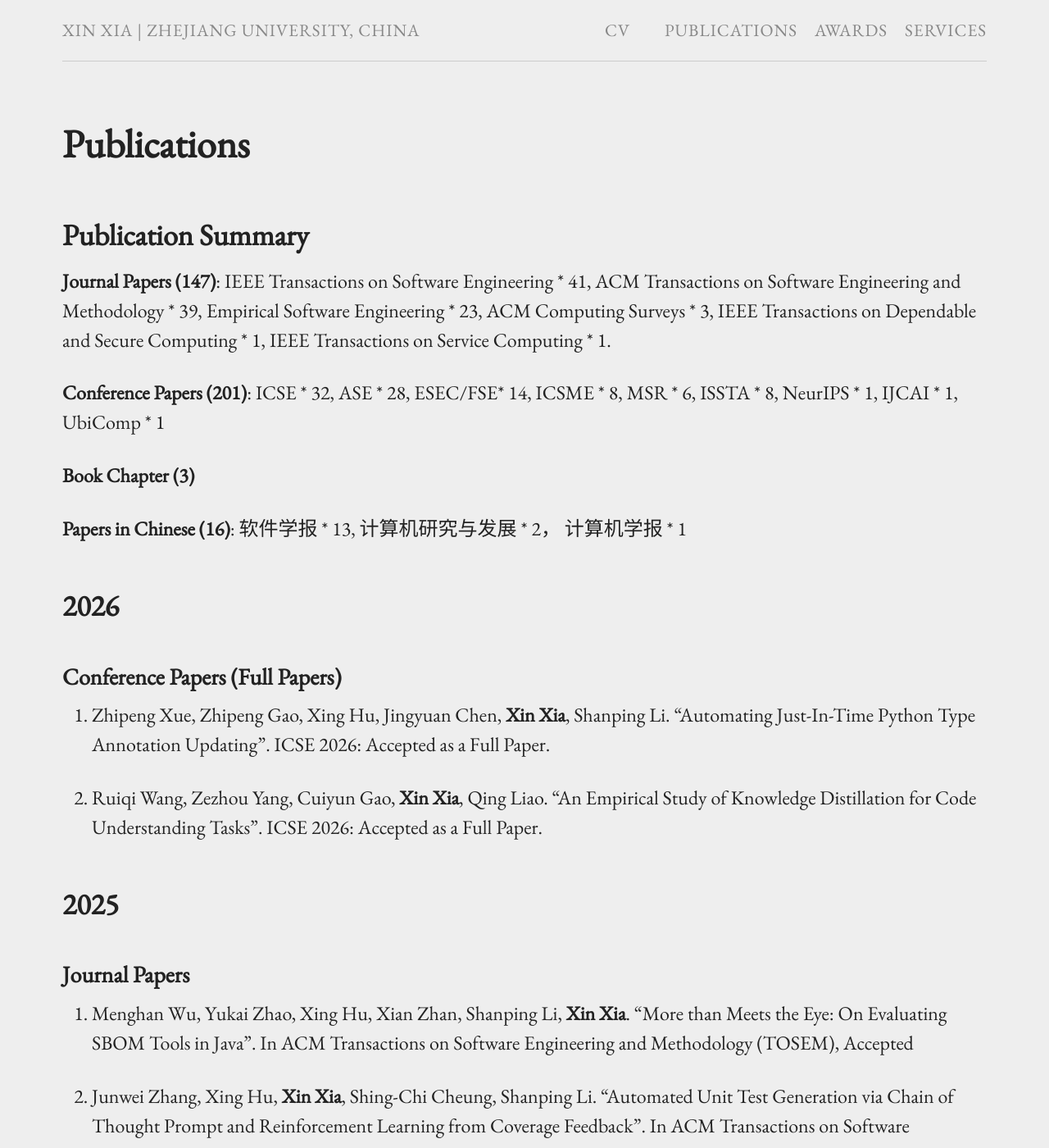
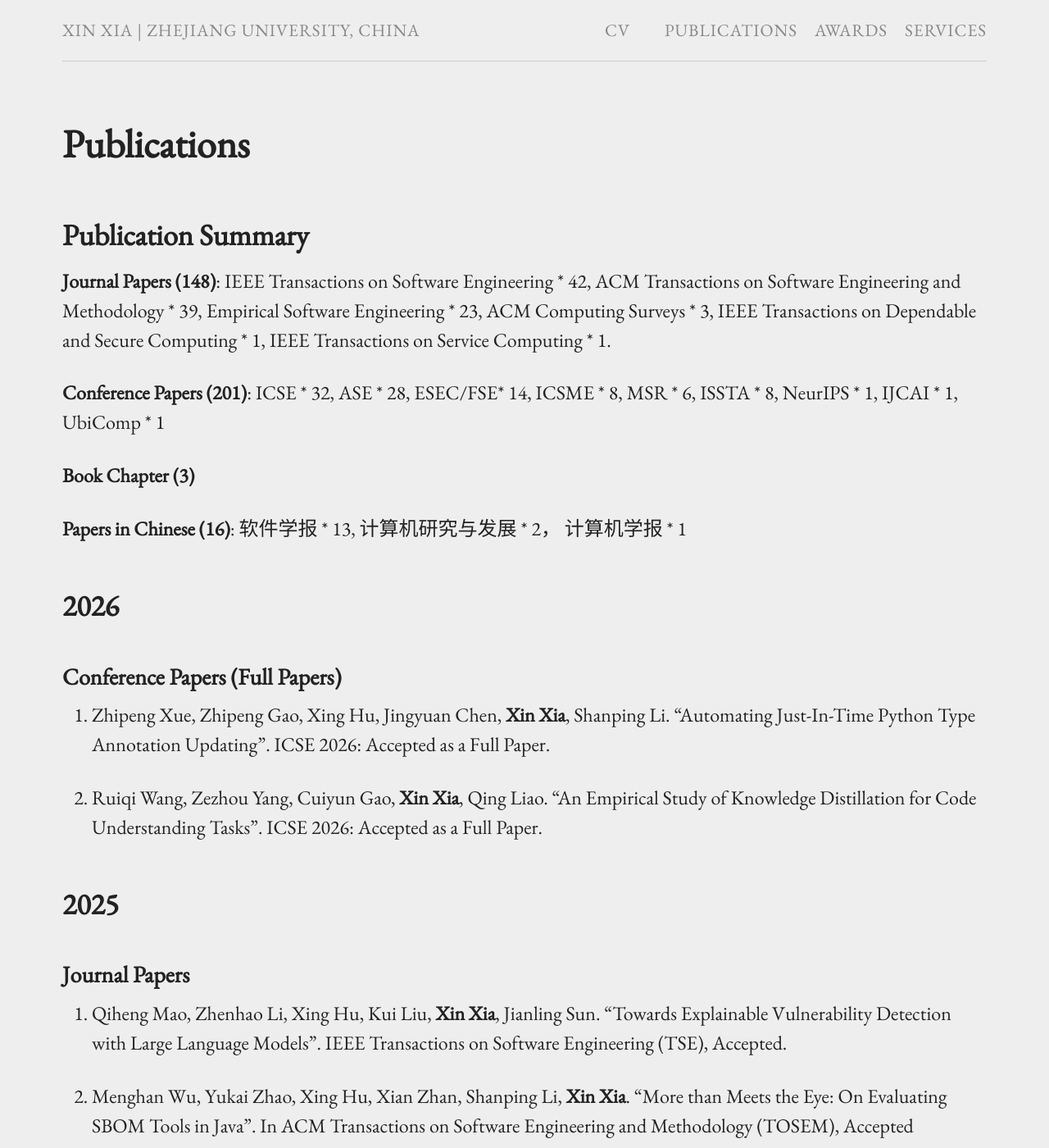
Before and after one commit to xin-xia/xin-xia.github.io, a Jekyll site: the page built from publication.md, in a window 1280 px wide and 1400 px high. Shown: the whole window at 82% size. Built offline with Jekyll 4.4.1, drawn with Linux system fonts in a browser that asks for light colours.

Commit message:
Update publication.md

```diff
--- a/publication.md
+++ b/publication.md
@@ -6,7 +6,7 @@ permalink: /publication/
 
 ## Publication Summary
 
-<strong>Journal Papers (147)</strong>: IEEE Transactions on Software Engineering * 41,  ACM Transactions on Software Engineering and Methodology * 39, Empirical Software Engineering * 23,  ACM Computing Surveys * 3, IEEE  Transactions on Dependable and Secure Computing * 1, IEEE Transactions on Service Computing * 1.
+<strong>Journal Papers (148)</strong>: IEEE Transactions on Software Engineering * 42,  ACM Transactions on Software Engineering and Methodology * 39, Empirical Software Engineering * 23,  ACM Computing Surveys * 3, IEEE  Transactions on Dependable and Secure Computing * 1, IEEE Transactions on Service Computing * 1.
 
 <strong>Conference Papers (201)</strong>: ICSE * 32, ASE * 28, ESEC/FSE* 14, ICSME * 8, MSR * 6,  ISSTA * 8, NeurIPS * 1, IJCAI * 1, UbiComp * 1
 
@@ -26,6 +26,9 @@ permalink: /publication/
 ## 2025
 
 ### Journal Papers
+
+
+148. Qiheng Mao, Zhenhao Li, Xing Hu, Kui Liu, <strong>Xin Xia</strong>, Jianling Sun. "Towards Explainable Vulnerability Detection with Large Language Models". IEEE Transactions on Software Engineering (TSE), Accepted.         <br />
 
 147. Menghan Wu, Yukai Zhao, Xing Hu, Xian Zhan, Shanping Li, <strong>Xin Xia</strong>. "More than Meets the Eye: On Evaluating SBOM Tools in Java". In ACM Transactions on Software Engineering and Methodology (TOSEM), Accepted <br />
 
```
